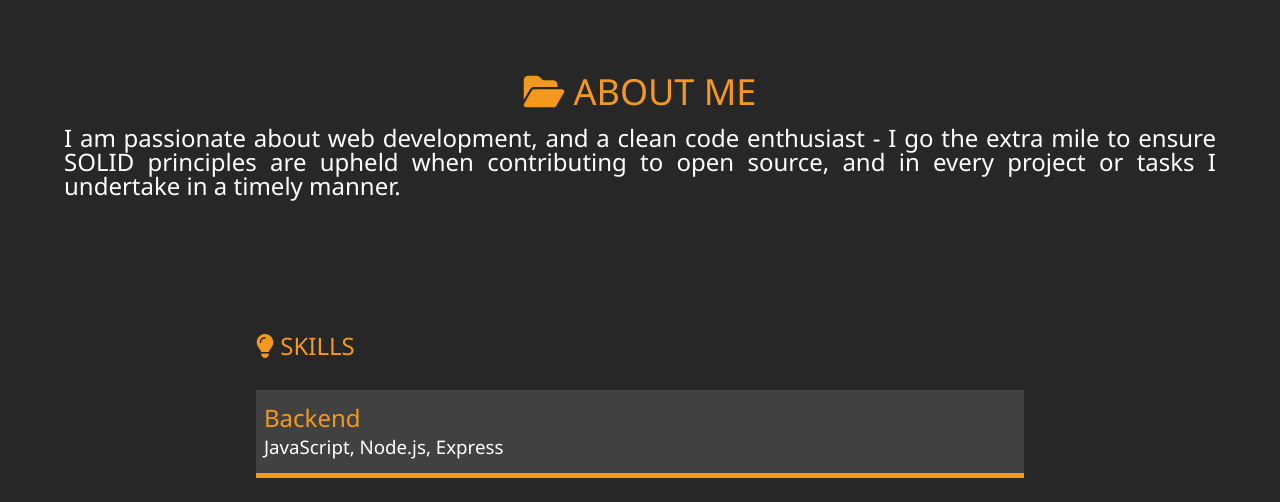
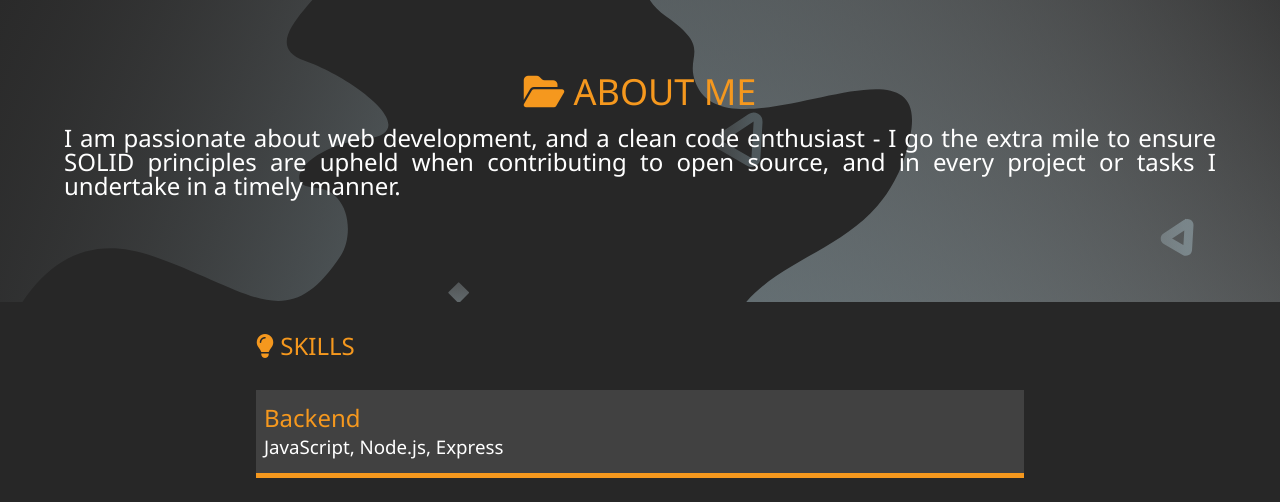
Before and after one commit to Phildeoner/Portfolio-Project, a website: page index.html in a window 1280 px wide. Shown: the part 818-1320 px from the top of the page. Drawn offline with Linux system fonts and the light colour scheme; the site is published under a folder, as on GitHub Pages, so addresses that start at the root find nothing.

Commit message:
Update style.css file

```diff
--- a/style.css
+++ b/style.css
@@ -17,7 +17,7 @@
       rgba(39, 39, 39, 0.9),
       rgba(39, 39, 39, 0.3)
     ),
-    url("/bg-hero-desktop.svg") center top;
+    url("./images/bg-hero-desktop.svg") center top;
   background-size: cover;
   display: flex;
   flex-direction: column;
```
